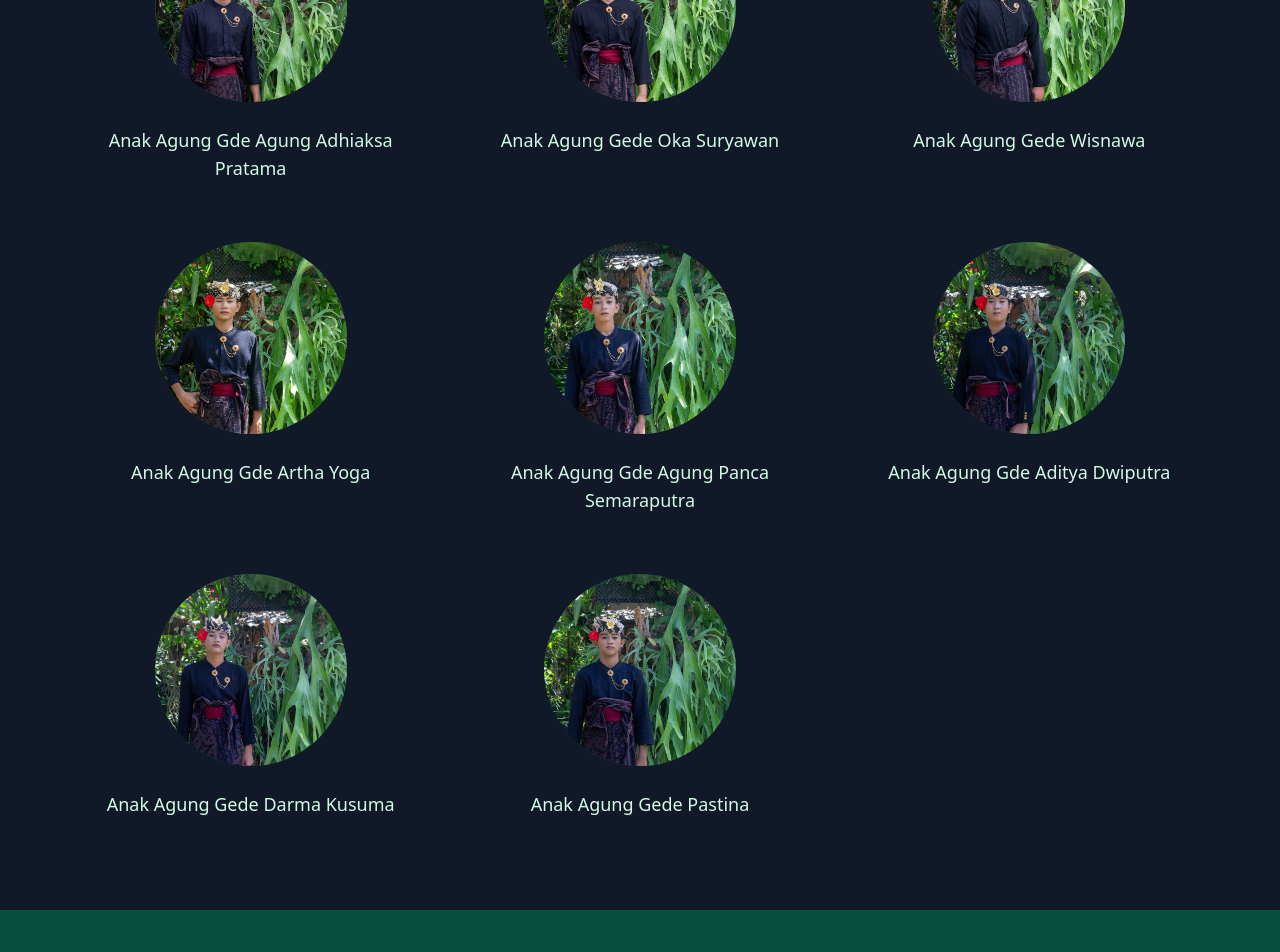
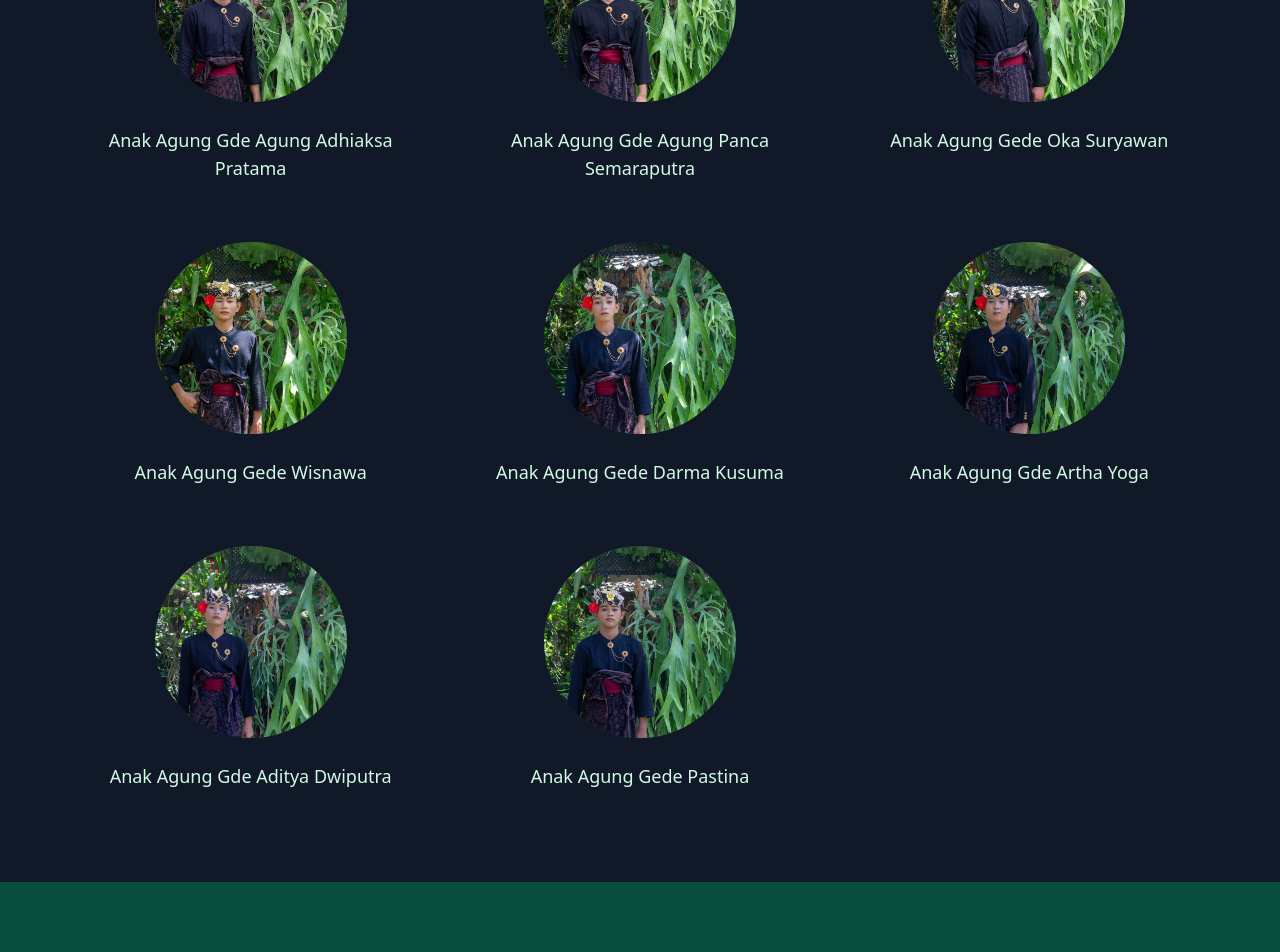
Before and after one commit to cekingx/menyatukan-hati, an Angular app: page / in a window 1280 px wide. Shown: the part 2120-3072 px from the top of the page. Built offline with nearby package versions, Linux system fonts and the light colour scheme.

Commit message:
feat: arrange metatah name

```diff
--- a/src/environment/env.ts
+++ b/src/environment/env.ts
@@ -15,27 +15,27 @@ export const Env = {
       photo: '/assets/images/metatah/1.jpg'
     },
     {
-      name: 'Anak Agung Gede Oka Suryawan',
+      name: 'Anak Agung Gde Agung Panca Semaraputra',
       photo: '/assets/images/metatah/2.jpg'
     },
     {
-      name: 'Anak Agung Gede Wisnawa',
+      name: 'Anak Agung Gede Oka Suryawan',
       photo: '/assets/images/metatah/3.jpg'
     },
     {
-      name: 'Anak Agung Gde Artha Yoga',
+      name: 'Anak Agung Gede Wisnawa',
       photo: '/assets/images/metatah/4.jpg'
     },
     {
-      name: 'Anak Agung Gde Agung Panca Semaraputra',
+      name: 'Anak Agung Gede Darma Kusuma',
       photo: '/assets/images/metatah/5.jpg'
     },
     {
-      name: 'Anak Agung Gde Aditya Dwiputra',
+      name: 'Anak Agung Gde Artha Yoga',
       photo: '/assets/images/metatah/6.jpg'
     },
     {
-      name: 'Anak Agung Gede Darma Kusuma',
+      name: 'Anak Agung Gde Aditya Dwiputra',
       photo: '/assets/images/metatah/7.jpg'
     },
     {
```
